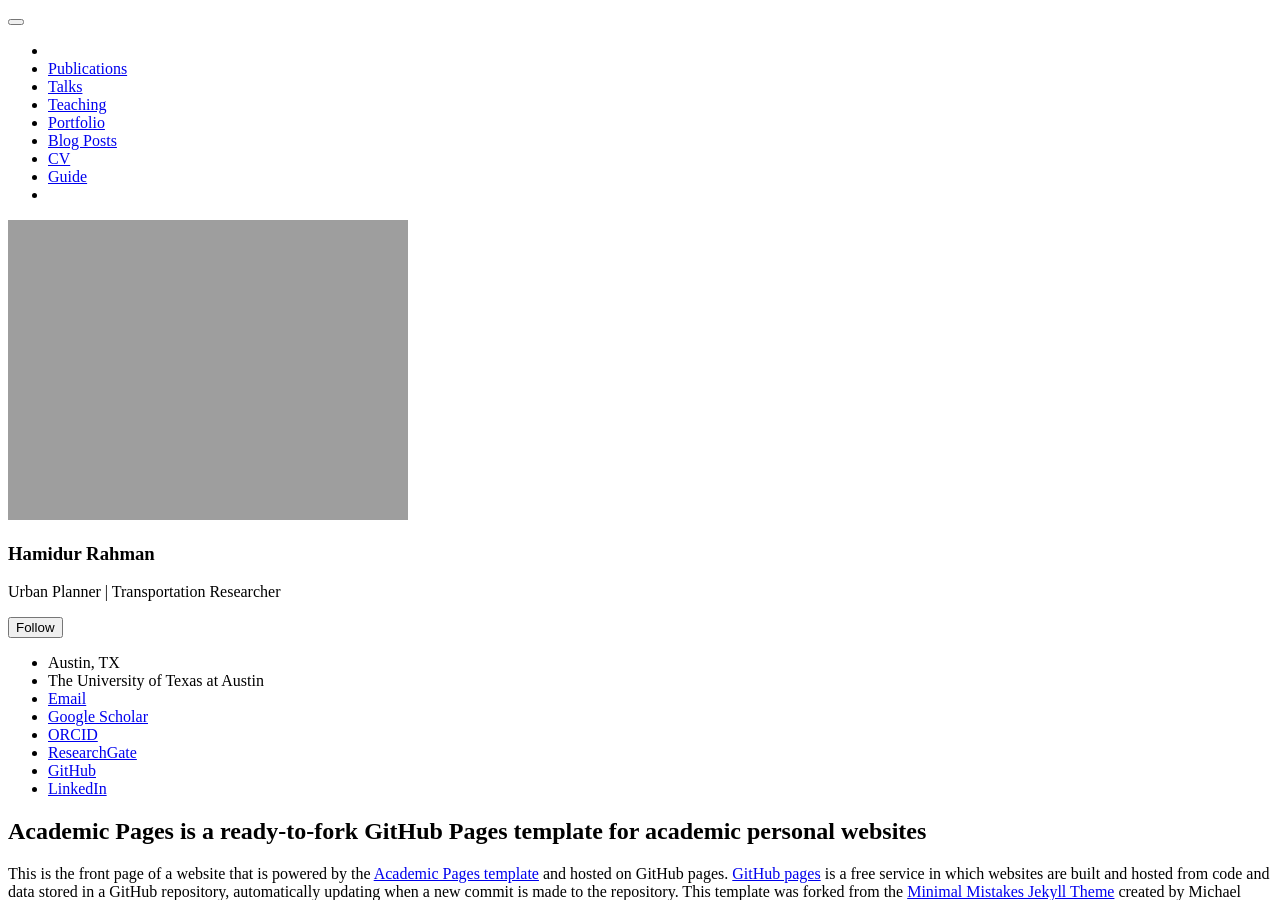
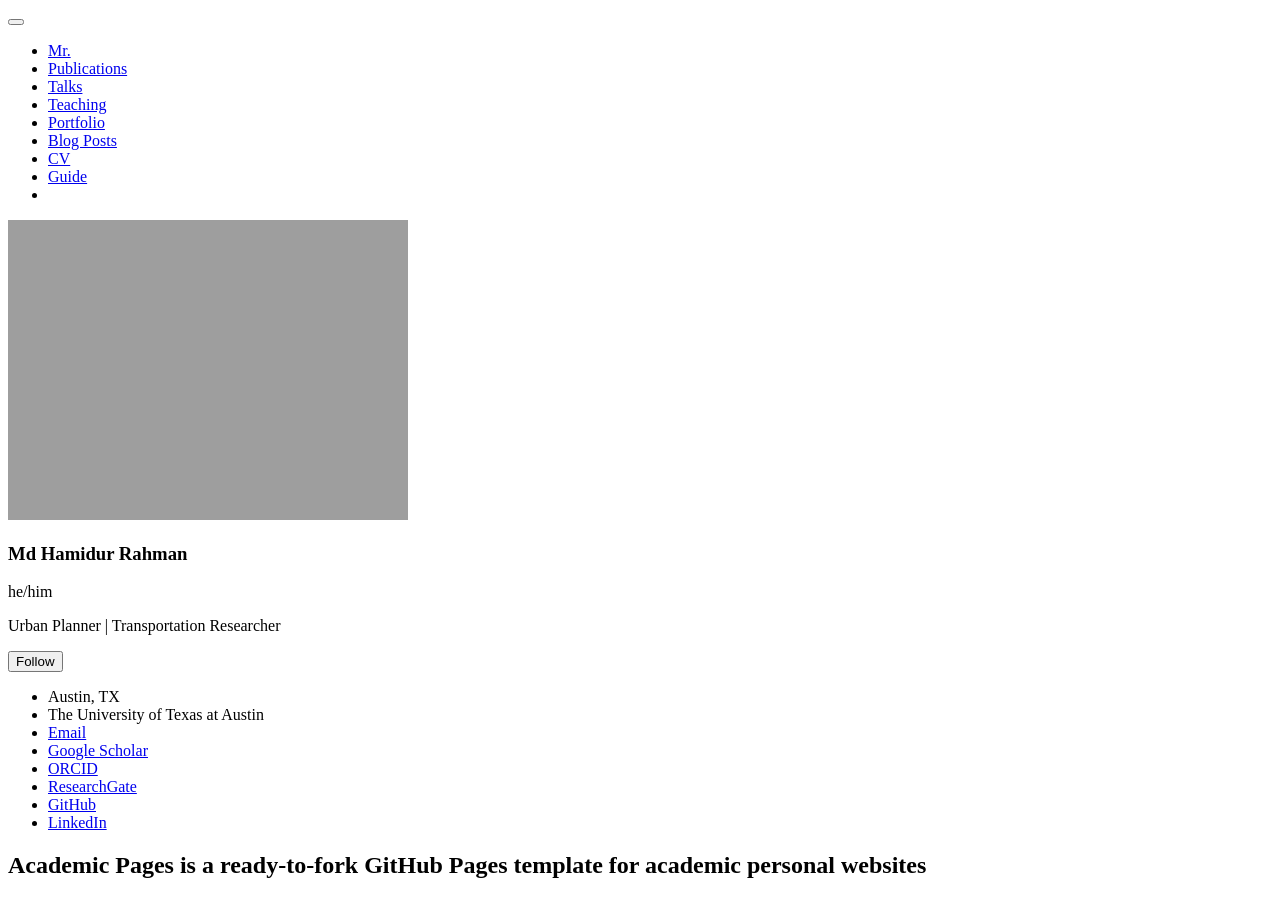
Before and after one commit to mdh-rahman/portfolio, a Jekyll site: the page built from _pages/about.md, in a window 1280 px wide and 900 px high. Built offline with Jekyll 4.4.1, drawn with Linux system fonts in a browser that asks for light colours; a script bundle is joined from its source files by our own code; library files that are not in the unit come from our copies; a script that is not in the unit is left out.

Commit message:
Update _config.yml

```diff
--- a/_config.yml
+++ b/_config.yml
@@ -9,7 +9,7 @@
 # Basic Site Settings
 locale                   : "en-US"
 site_theme               : "default"
-title                    : " "
+title                    : "Mr."
 title_separator          : "-"
 name                     : &name "Md Hamidur Rahman"
 description              : &description "PhD Student at The University of Texas at Austin"
@@ -23,8 +23,8 @@ repository               : "mdh-rahman.github.io"
 author:
   # Biographic information
   avatar           : "Blue_HS_Square.png"
-  name             : "Hamidur Rahman"
-  pronouns         : # example: "he/him"
+  name             : "Md Hamidur Rahman"
+  pronouns         : "he/him"
   bio              : "Urban Planner | Transportation Researcher"
   location         : "Austin, TX"
   employer         : "The University of Texas at Austin"
@@ -38,7 +38,7 @@ author:
   impactstory      : # URL
   orcid            : "https://orcid.org/0000-0003-1315-0625"
   semantic         : # URL
-  pubmed           : #"https://www.ncbi.nlm.nih.gov/pubmed/?term=john+snow"
+  pubmed           : #
   researchgate     : "https://www.researchgate.net/profile/Md-Hamidur-Rahman-4?ev=hdr_xprf"
   scopus           : #URL
 
```
